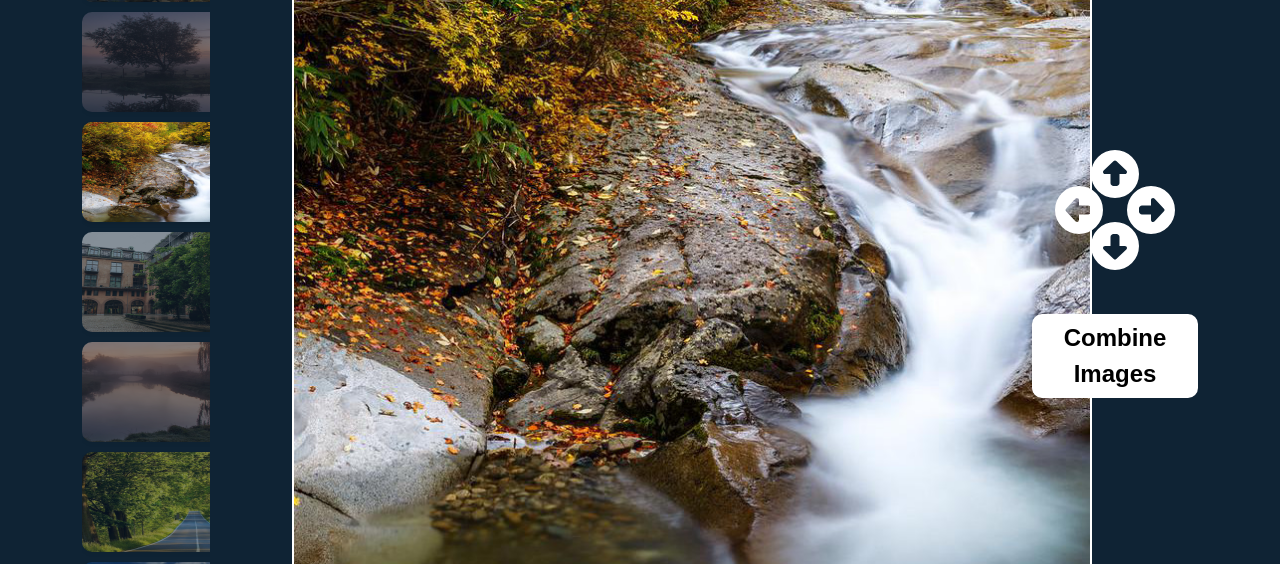
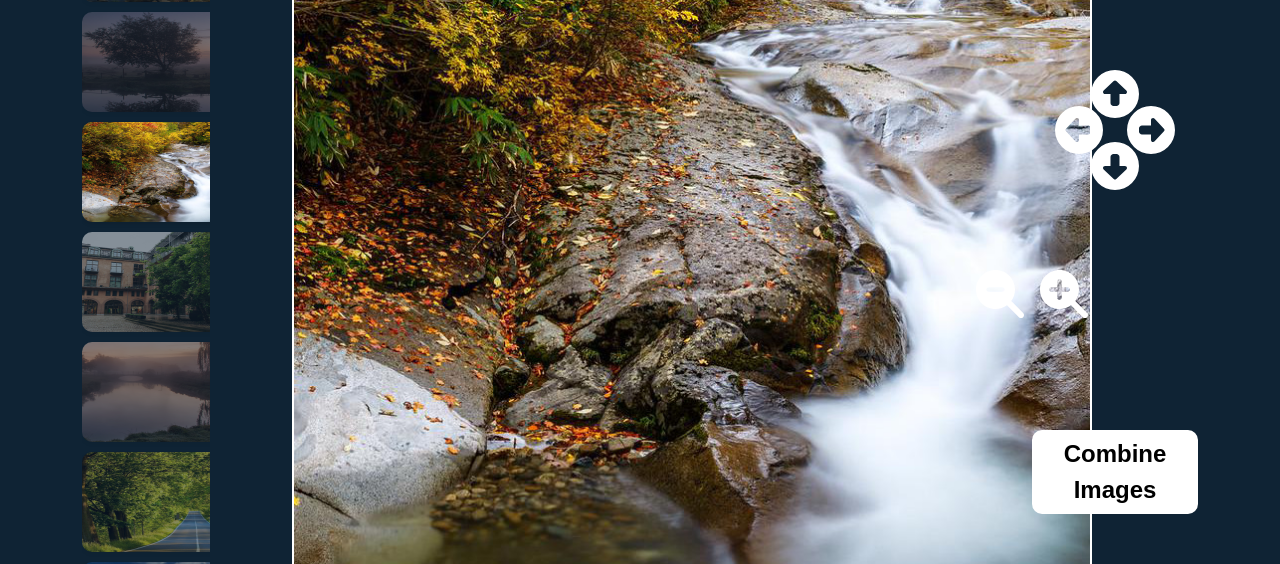
Before and after one commit to Marius1235/Naples, a React (Create React App) app: page /backgroundPage in a window 1280 px wide. Shown: the part 314-878 px from the top of the page. Built offline with nearby package versions, Linux system fonts and the light colour scheme.

Commit message:
For EspIman

```diff
--- a/src/components/BackgroundChoiceComponent.tsx
+++ b/src/components/BackgroundChoiceComponent.tsx
@@ -149,9 +149,9 @@ const BackgroundChoiceComponent: React.FC = () => {
 					<FontAwesomeIcon className="arrows" id="arrow-up" onClick={() => moveImage(0, -10)} icon={faArrowAltCircleUp}/>
 				</div>
 
-				<div>
-					<FontAwesomeIcon className="" id="zoom-in" icon={faMagnifyingGlassPlus}/>
-					<FontAwesomeIcon className="" id="zoom-out" icon={faMagnifyingGlassMinus}/>
+				<div id="zoom-btn">
+					<FontAwesomeIcon className="zoom" id="zoom-in" icon={faMagnifyingGlassPlus}/>
+					<FontAwesomeIcon className="zoom" id="zoom-out" icon={faMagnifyingGlassMinus}/>
 				</div>
 
 				<div className="combine-btn text-center" onClick={createCombinedImage}>Combine<br /> Images {/* <FontAwesomeIcon icon={faSquareCheck} /> */}
--- a/src/css/BackgroundChoiceComponent.css
+++ b/src/css/BackgroundChoiceComponent.css
@@ -61,7 +61,7 @@ element::-webkit-scrollbar {
 
   .combine-btn {
     font-family: girott, sans-serif;
-    margin-top: 20px;
+    margin-top: 30vh;
     font-size: 24px;
     font-weight: bold;
     position: relative;
@@ -84,7 +84,8 @@ element::-webkit-scrollbar {
     position: relative;
     height: 120px;
     width: 120px;
-	margin-top: 40vh;
+	margin-top: 30vh;
+    margin-bottom: 10vh;
     user-select: none;
 }
 
@@ -127,3 +128,27 @@ element::-webkit-scrollbar {
     height: 40%;
     left: 30%;
 }
+
+.zoom {
+    cursor: pointer;
+    color: #ffffff;
+    transition: color 0.3s ease, transform 0.3s ease;
+}
+
+#zoom-in {
+    position: absolute;
+    height: 6%;
+    right: 15%;
+
+}
+
+#zoom-out {
+    position: absolute;
+    height: 6%;
+    right: 20%;
+}
+
+.zoom:hover{
+    color: rgb(235, 163, 152);
+    transform: scale(1.05);
+}
```
